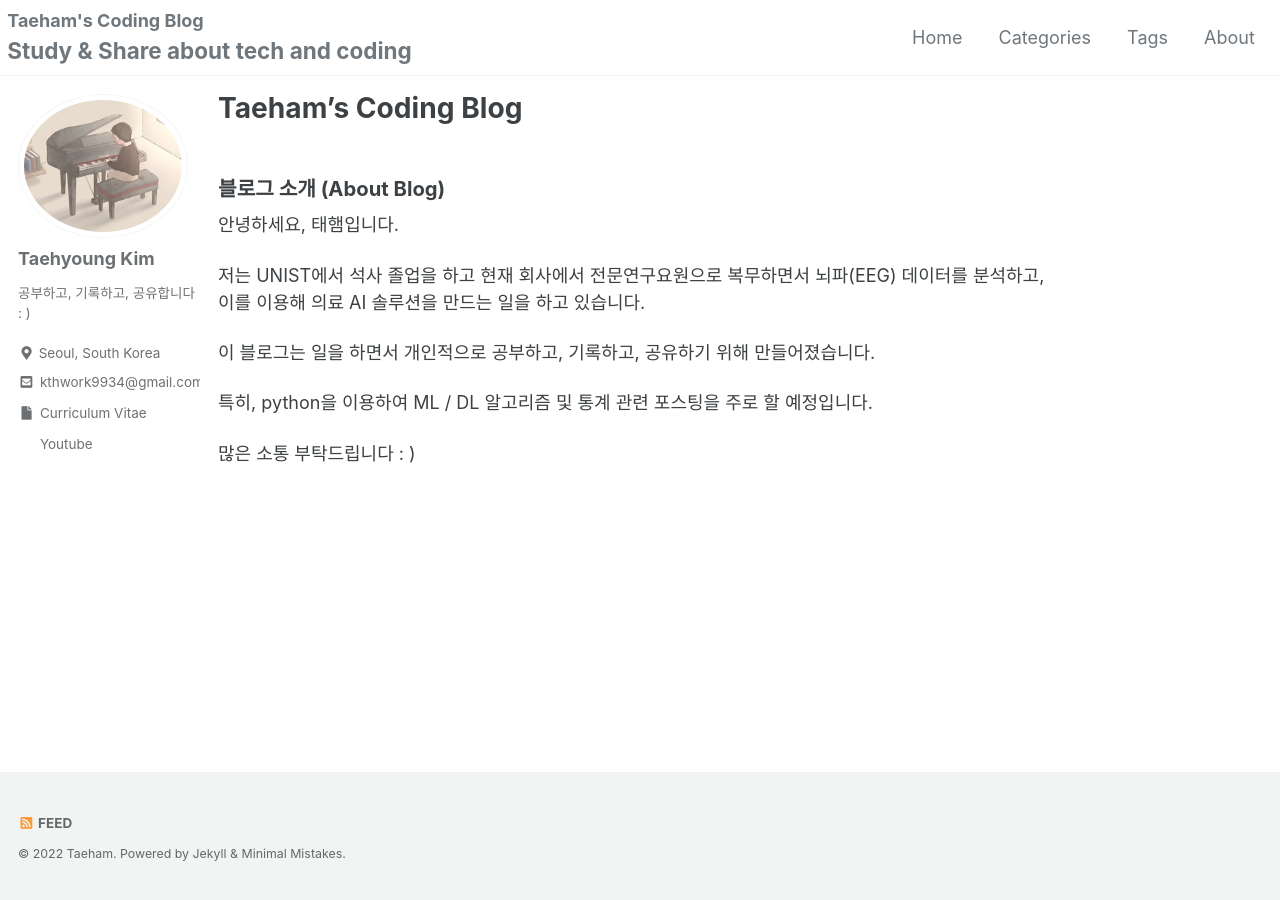
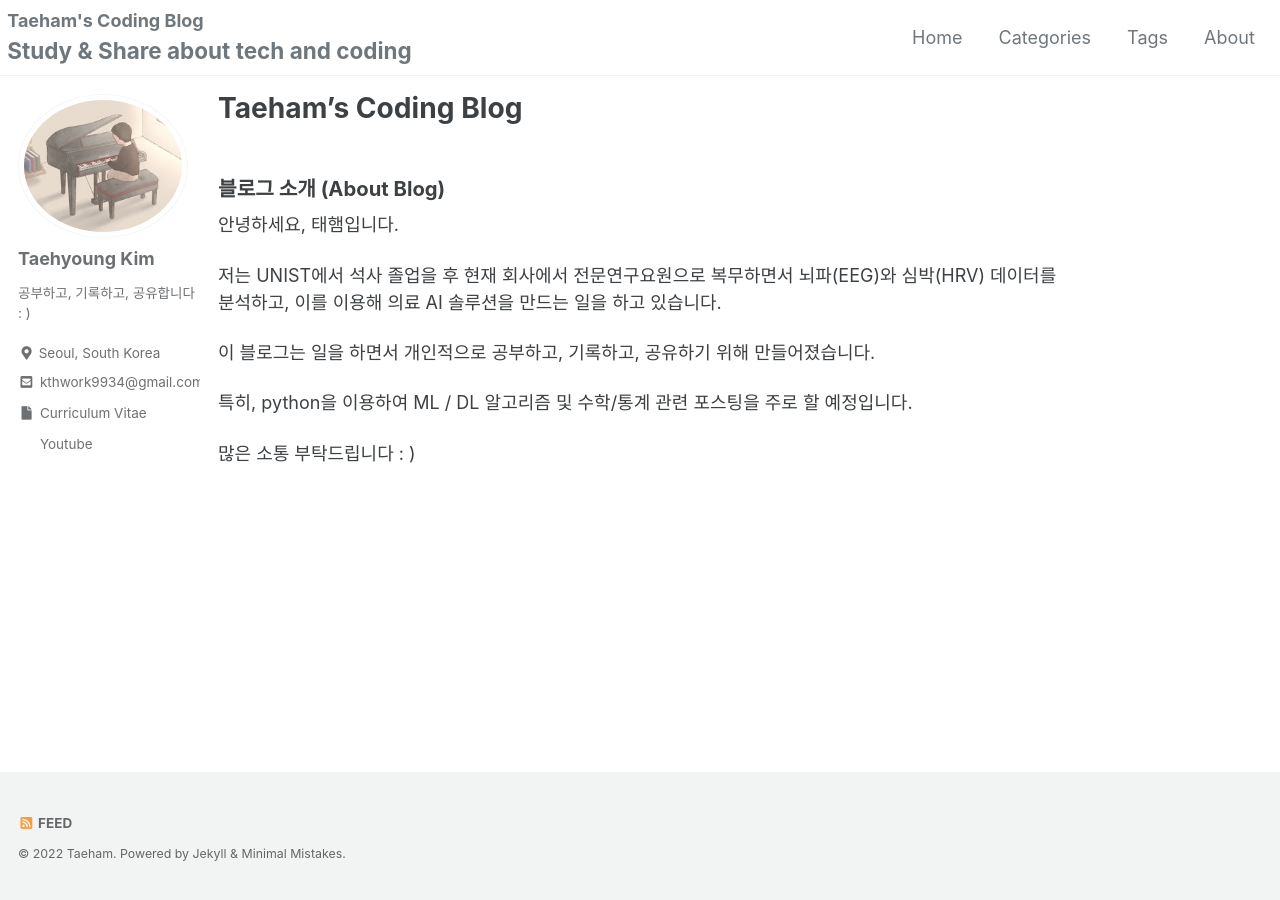
Before and after one commit to kthworks/kthworks.github.io, a Jekyll site: the page built from _pages/About.md, in a window 1280 px wide. Built offline with Jekyll 4.4.1, drawn with Linux system fonts in a browser that asks for light colours; cached includes are drawn as plain includes.

Commit message:
Update About.md

```diff
--- a/_pages/About.md
+++ b/_pages/About.md
@@ -16,10 +16,10 @@ typora-root-url: ../
 
 안녕하세요, 태햄입니다.
 
-저는 UNIST에서 석사 졸업을 하고 현재 회사에서 전문연구요원으로 복무하면서 뇌파(EEG) 데이터를 분석하고, 이를 이용해 의료 AI 솔루션을 만드는 일을 하고 있습니다.
+저는 UNIST에서 석사 졸업을 후 현재 회사에서 전문연구요원으로 복무하면서 뇌파(EEG)와 심박(HRV) 데이터를 분석하고, 이를 이용해 의료 AI 솔루션을 만드는 일을 하고 있습니다.
 
 이 블로그는 일을 하면서 개인적으로 공부하고, 기록하고, 공유하기 위해 만들어졌습니다.
 
-특히, python을 이용하여 ML / DL 알고리즘 및 통계 관련 포스팅을 주로 할 예정입니다.
+특히, python을 이용하여 ML / DL 알고리즘 및 수학/통계 관련 포스팅을 주로 할 예정입니다.
 
 많은 소통 부탁드립니다 : )
```
